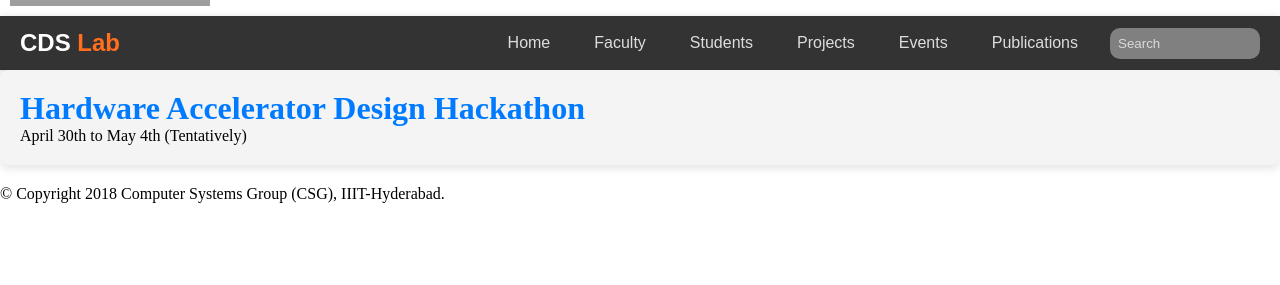
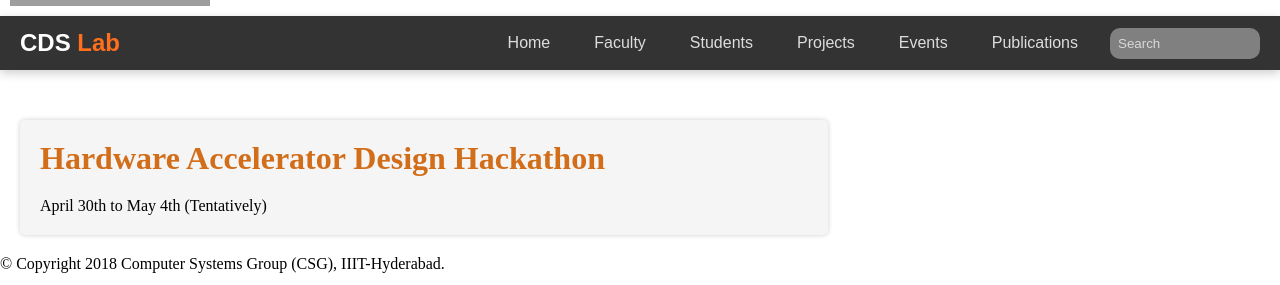
Before and after one commit to binoyskaria/SSD_Project_CSG, a React (Create React App) app in the folder CSDG Lab/frontend/: page /event in a window 1280 px wide. Shown: the part 154-439 px from the top of the page. Built offline with nearby package versions, Linux system fonts and the light colour scheme; grey boxes are pictures that could not be loaded; the HTML template or start-up script is replaced by a standard one.

Commit message:
updatedevents

```diff
--- a/CSDG Lab/frontend/src/components/event/event.css
+++ b/CSDG Lab/frontend/src/components/event/event.css
@@ -1,15 +1,67 @@
+@keyframes slideIn {
+  from {
+    transform: translateX(-100%);
+    opacity: 0;
+  }
+  to {
+    transform: translateX(0);
+    opacity: 1;
+  }
+}
+
+
 .content {
-    padding: 20px;
-    background-color: #f4f4f4;
-    border-radius: 8px;
-    box-shadow: 0 4px 8px rgba(0, 0, 0, 0.1);
-  }
+  background-color: #f5f5f5;
+  padding: 20px;
+  border-radius: 5px;
+  box-shadow: 0 0 5px rgba(0, 0, 0, 0.2);
+  transition: background-color 0.3s, box-shadow 0.3s;
+  margin-top: 50px;
+  width: 60%;
 
-  .hackathon-link {
-    color: #007bff;
-    text-decoration: none;
-  }
+  margin-left: 20px;
+  margin-right: auto;
+  animation: slideIn 0.5s ease;
 
-  .hackathon-link:hover {
-    text-decoration: underline;
-  }
+
+
+}
+
+
+
+
+.content:hover {
+  background-color: #f0f0f0;
+  box-shadow: 0 0 10px rgba(0, 0, 0, 0.3);
+}
+
+
+.hackathon-title {
+  margin-bottom: 20px;
+}
+
+.hackathon-link:hover {
+  color: #d26d1a;
+}
+
+
+.hackathon-link {
+  color: #d26d1a;
+  text-decoration: none;
+  font-weight: bold;
+  position: relative;
+
+}
+
+.hackathon-link::after {
+  content: "";
+  position: absolute;
+  left: 0;
+  bottom: -3px;
+  width: 100%;
+  height: 2px;
+  background-color: #007BFF;
+  transform: scaleX(0);
+  transform-origin: right;
+  transition: transform 0.3s ease-in-out;
+}
--- a/CSDG Lab/frontend/src/components/event/event.js
+++ b/CSDG Lab/frontend/src/components/event/event.js
@@ -5,7 +5,7 @@ import './event.css';
 const Event = () => {
   return (
     <div className="content">
-      <h1><Link to="/hackathon" className="hackathon-link">Hardware Accelerator Design Hackathon</Link></h1>
+      <h1 className="hackathon-title"><Link to="/hackathon" className="hackathon-link">Hardware Accelerator Design Hackathon</Link></h1>
       <p>April 30th to May 4th (Tentatively)</p>
     </div>
   );
--- a/CSDG Lab/frontend/src/components/project/project.css
+++ b/CSDG Lab/frontend/src/components/project/project.css
@@ -1,9 +1,23 @@
+@keyframes slideIn {
+  from {
+    transform: translateX(-100%);
+    opacity: 0;
+  }
+  to {
+    transform: translateX(0);
+    opacity: 1;
+  }
+}
+
+
 .project-layout {
   display: flex;
   animation: fadeIn 0.5s;
   border-radius: 15px;
   padding: 20px;
   background-color: whitesmoke;
+  animation: slideIn 0.5s ease;
+
 }
 
 
@@ -20,6 +34,8 @@
   border-radius: 15px;
   padding: 20px;
   box-shadow: rgba(0, 0, 0, 0.1) -4px 9px 25px -6px;
+  animation: slideIn 0.5s ease;
+
 }
 .project-container h1,
 .project-container h2,
@@ -28,6 +44,8 @@
 .project-container h5,
 .project-container h6 {
   color: #d25208;
+  animation: slideIn 0.5s ease;
+
 }
 
 .project-display.active  h1,
@@ -37,6 +55,8 @@
 .project-display.active  h5,
 .project-display.active  h6 {
   color: #d25208;
+  animation: slideIn 0.5s ease;
+
 }
 
 
@@ -62,6 +82,8 @@
 
   box-shadow: rgba(0, 0, 0, 0.1) -4px 9px 25px -6px;
   background-color:white;
+  animation: slideIn 0.5s ease;
+
 }
 
 
@@ -70,6 +92,8 @@
   width: 50%;
   transition: flex 0.5s;
   animation: fadeIn 0.5s;
+  animation: slideIn 0.5s ease;
+
 
 }
 
@@ -92,4 +116,6 @@
 .project-container.shrink
 .project-display.active {
   animation: fadeIn 0.9s;
+  animation: slideIn 0.5s ease;
+
 }
```
Also changed, not shown: 1 other file (tests, documents, lock files or other folders).
